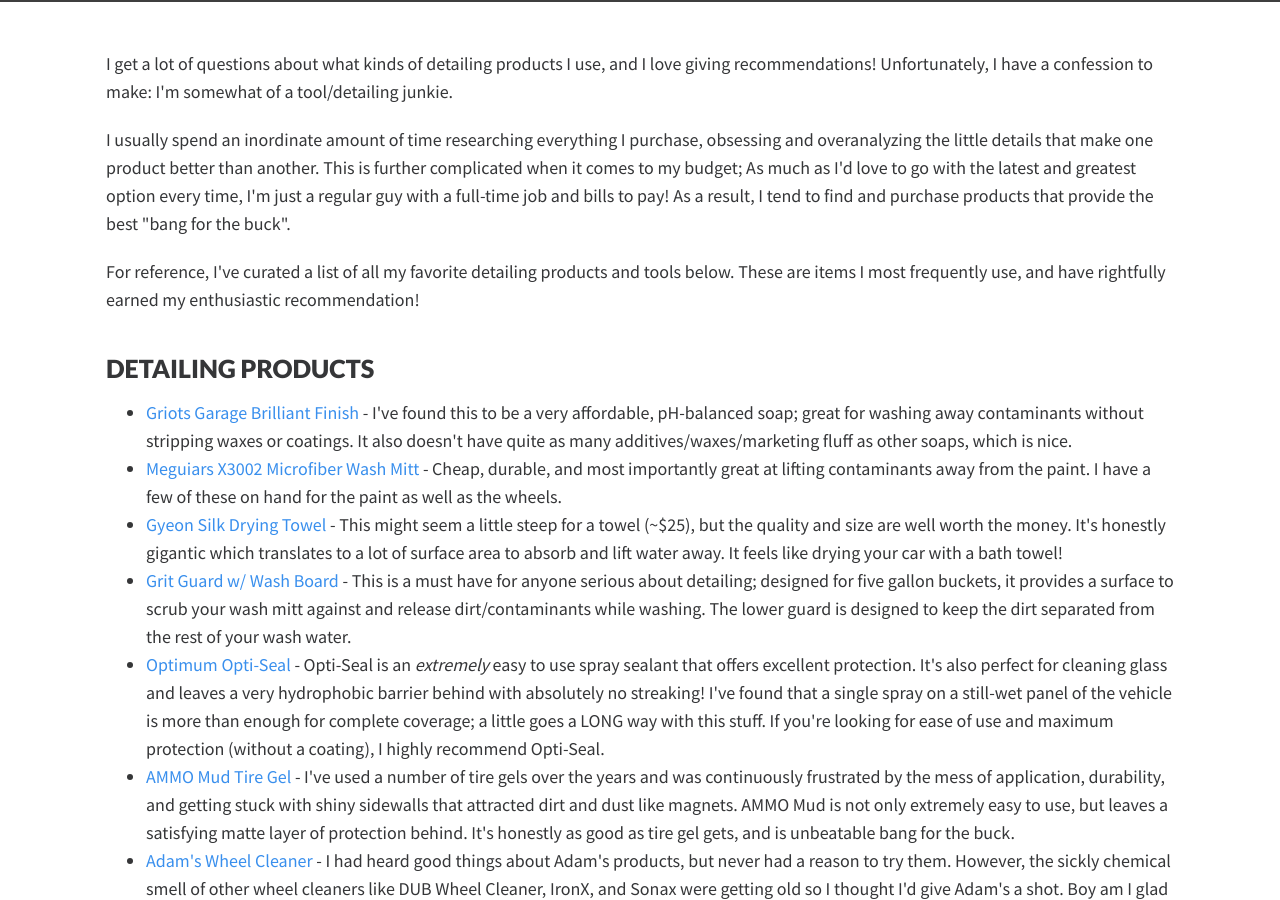
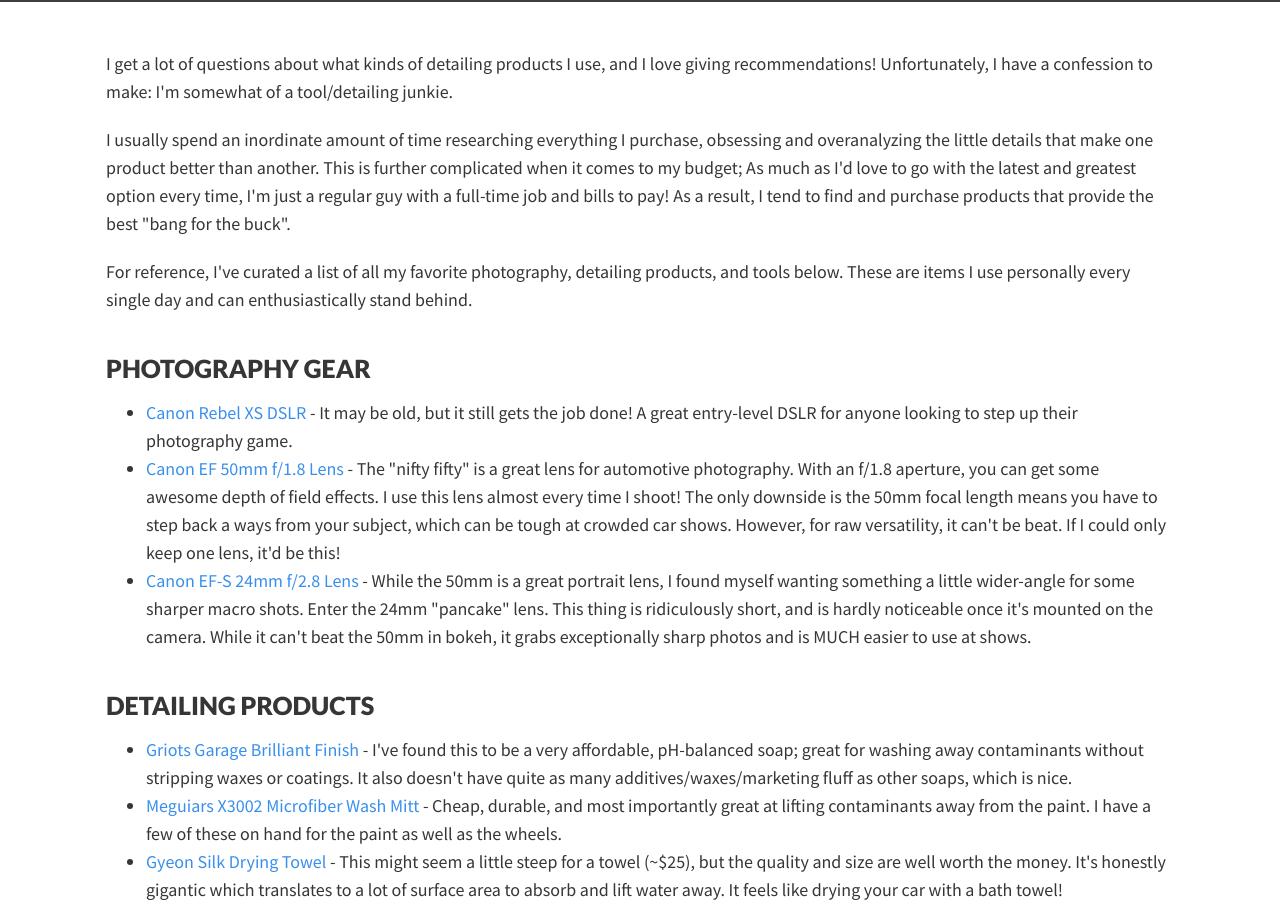
Before and after one commit to bendrick92/benscarblog, a Jekyll site: the page built from toolbox.md, in a window 1280 px wide and 900 px high, scrolled down 447 px. Built offline with Jekyll 4.4.1, drawn with Linux system fonts in a browser that asks for light colours; nearby versions of some CDN libraries; grey boxes are pictures that could not be loaded.

Commit message:
Added Photography Gear to Toolbox

```diff
--- a/toolbox.md
+++ b/toolbox.md
@@ -20,7 +20,13 @@ layout: default
             <div class="item flex-100">
                 <p>I get a lot of questions about what kinds of detailing products I use, and I love giving recommendations!  Unfortunately, I have a confession to make: I'm somewhat of a tool/detailing junkie.</p>
                 <p>I usually spend an inordinate amount of time researching everything I purchase, obsessing and overanalyzing the little details that make one product better than another.  This is further complicated when it comes to my budget; As much as I'd love to go with the latest and greatest option every time, I'm just a regular guy with a full-time job and bills to pay!  As a result, I tend to find and purchase products that provide the best "bang for the buck".</p>
-                <p>For reference, I've curated a list of all my favorite detailing products and tools below.  These are items I most frequently use, and have rightfully earned my enthusiastic recommendation!</p>
+                <p>For reference, I've curated a list of all my favorite photography, detailing products, and tools below.  These are items I use personally every single day and can enthusiastically stand behind.</p>
+                <h4>Photography Gear</h4>
+                <ul>
+                    <li><a href="https://amzn.to/2MEcTQx" target="_blank">Canon Rebel XS DSLR</a> - It may be old, but it still gets the job done!  A great entry-level DSLR for anyone looking to step up their photography game.</li>
+                    <li><a href="https://amzn.to/2OUIMSF" target="_blank">Canon EF 50mm f/1.8 Lens</a> - The "nifty fifty" is a great lens for automotive photography.  With an f/1.8 aperture, you can get some awesome depth of field effects.  I use this lens almost every time I shoot!  The only downside is the 50mm focal length means you have to step back a ways from your subject, which can be tough at crowded car shows.  However, for raw versatility, it can't be beat.  If I could only keep one lens, it'd be this!</li>
+                    <li><a href="https://amzn.to/2OSMyMh" target="_blank">Canon EF-S 24mm f/2.8 Lens</a> - While the 50mm is a great portrait lens, I found myself wanting something a little wider-angle for some sharper macro shots.  Enter the 24mm "pancake" lens.  This thing is ridiculously short, and is hardly noticeable once it's mounted on the camera.  While it can't beat the 50mm in bokeh, it grabs exceptionally sharp photos and is MUCH easier to use at shows.</li>
+                </ul>
                 <h4>Detailing Products</h4>
                 <ul>
                     <li><a href="https://amzn.to/2KfknJx" target="_blank">Griots Garage Brilliant Finish</a> - I've found this to be a very affordable, pH-balanced soap; great for washing away contaminants without stripping waxes or coatings.  It also doesn't have quite as many additives/waxes/marketing fluff as other soaps, which is nice.</li>
```
Also changed, not shown: Gemfile.lock.
